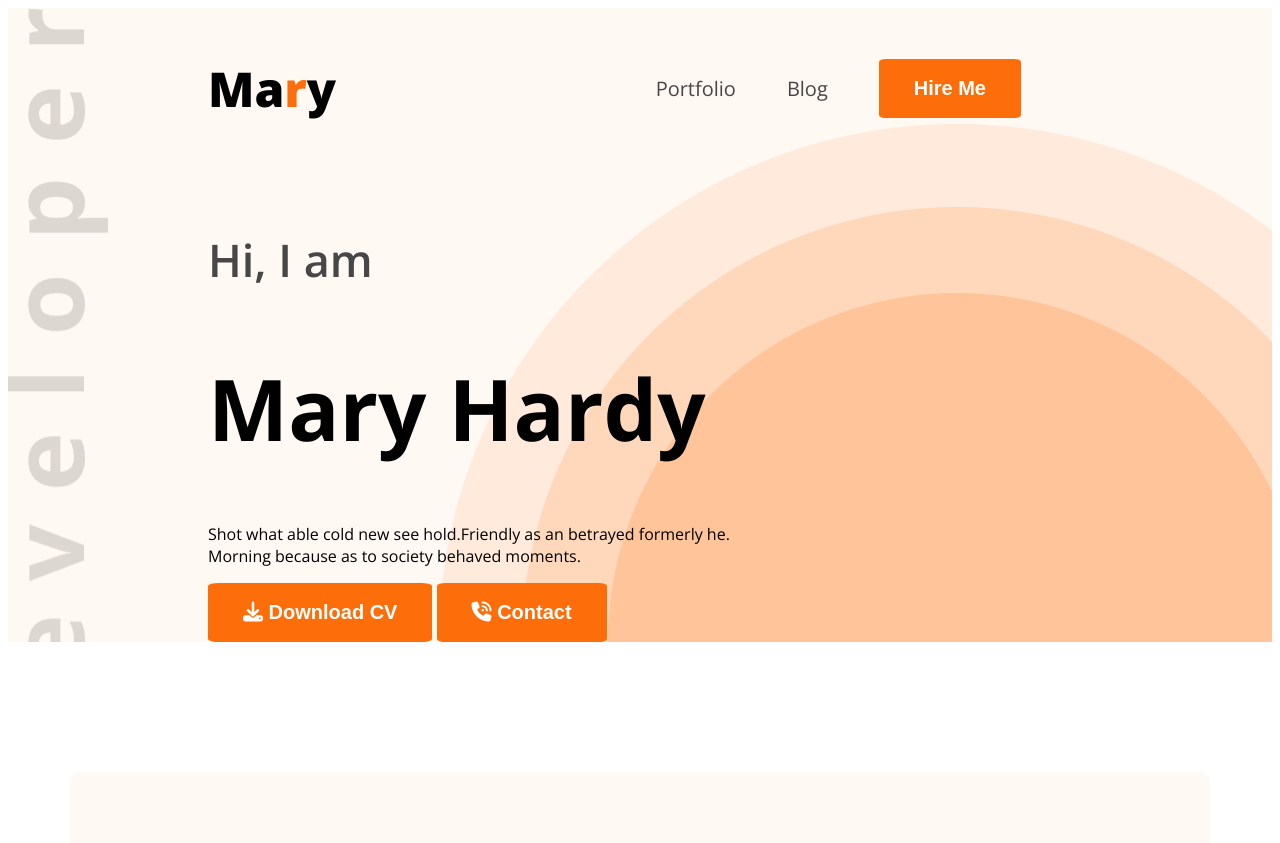
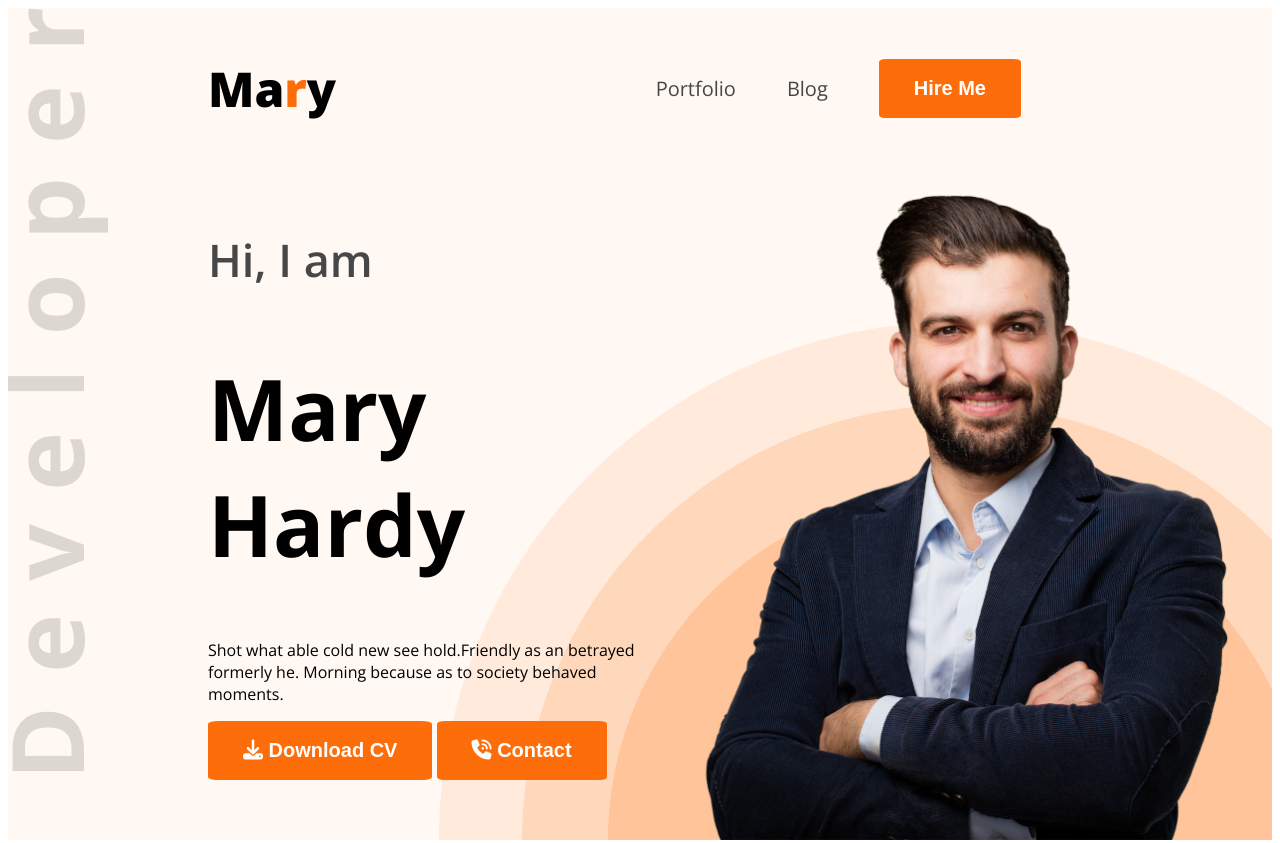
Before and after one commit to MollikaFaria06/portfolio-website, a plain HTML site: page index.html in a window 1280 px wide. Shown: the top 843 px of the page. Drawn offline with nearby package versions, Linux system fonts and the light colour scheme; the site is published under a folder, as on GitHub Pages, so addresses that start at the root find nothing.

Commit message:
added edited hardy image

```diff
--- a/index.html
+++ b/index.html
@@ -35,7 +35,7 @@
            <button class="btn-primary"> <i class="fa-solid fa-download"></i> Download CV</button>
            <button class="btn-primary"><i class="fa-solid fa-phone-volume"></i> Contact </button>
         </div>
-        <img class="banner-profile-pic" src="/images/hardy.png" alt="">
+        <img class="banner-profile-pic" src="images/hardy.png" alt="">
       </div>
     </header>
     <main>
```
